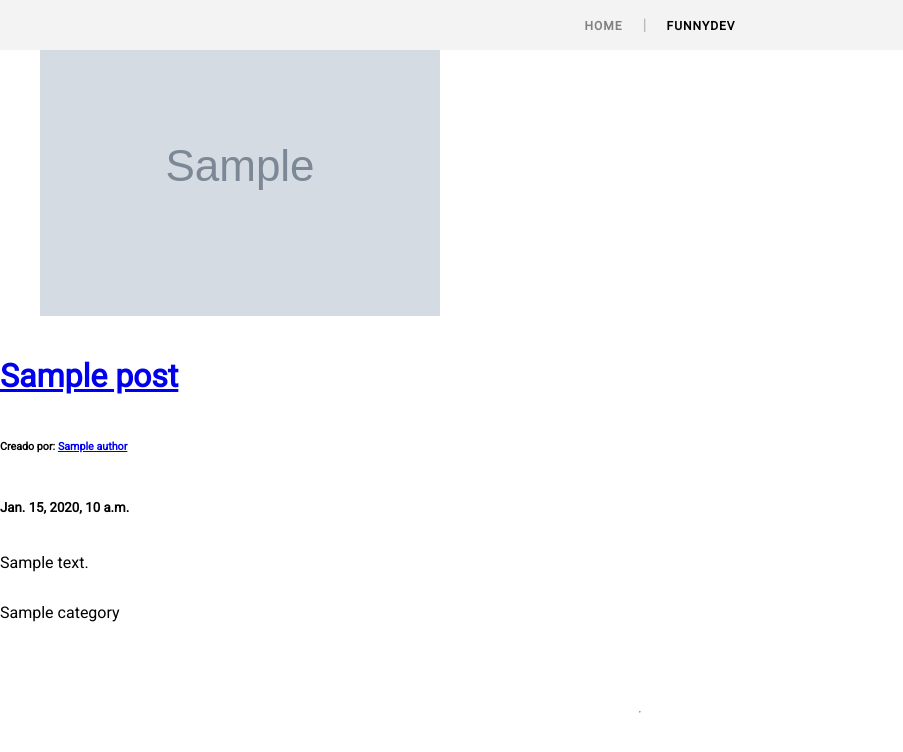
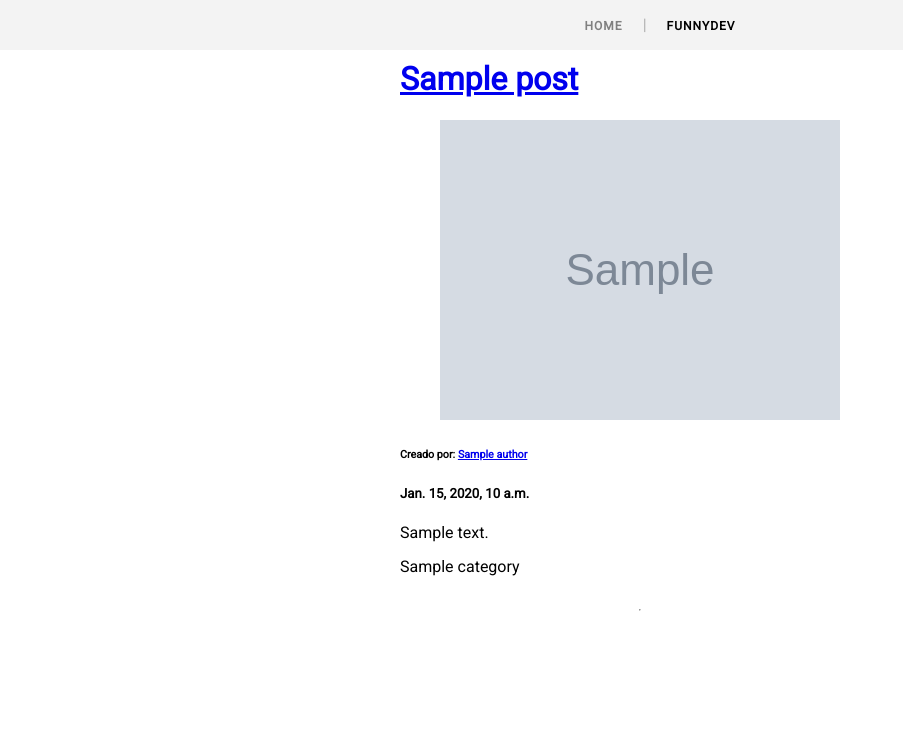
Before and after one commit to TheEnmanuel23/funnydev, a Django app: a page that uses src/templates/post_detail.html in a window 1280 px wide. Shown: the top 752 px of the page, without its empty margins (0-903 px from the left). Run offline with Django 3.2, Linux system fonts and the light colour scheme; tables that the repository leaves empty hold one stand-in row (values such as "Sample post"); grey boxes marked "Sample" are stand-in pictures; some libraries are stand-ins or nearby versions; some web fonts are replaced.

Commit message:
configure el html para el template post_datail e hice que se centrara en la pagina

```diff
--- a/src/static/css/base.css
+++ b/src/static/css/base.css
@@ -200,6 +200,18 @@ form {
 .actived {
   color: black !important; }
 
-@import 'post_detail'
+.post-detail-main {
+  display: flex;
+  flex-direction: column;
+  align-items: center; }
+
+.post_detail-document {
+  display: flex;
+  flex-direction: column;
+  min-width: 900px;
+  display: flex;
+  flex-direction: column;
+  align-items: center;
+  margin-top: 40px; }
 
 /*# sourceMappingURL=base.css.map */
--- a/src/static/devoloment_static/scss/base.scss
+++ b/src/static/devoloment_static/scss/base.scss
@@ -280,3 +280,5 @@ form {
 .actived {
     color: black !important;
 }
+
+@import 'post_detail'
--- a/src/static/devoloment_static/scss/post_detail.scss
+++ b/src/static/devoloment_static/scss/post_detail.scss
@@ -0,0 +1,15 @@
+.post-detail-main {
+    display: flex;
+    flex-direction: column;
+    align-items: center;
+}
+
+.post_detail-document {
+	display: flex;
+    flex-direction: column;
+    min-width: 900px;
+    display: flex;
+    flex-direction: column;
+    align-items: center;
+    margin-top: 40px;
+}
--- a/src/templates/post_detail.html
+++ b/src/templates/post_detail.html
@@ -20,12 +20,15 @@
 	  fjs.parentNode.insertBefore(js, fjs);
 	}(document, 'script', 'facebook-jssdk'));</script>
 
+	<div class="post-detail-main">
+		<div class="post_detail-document">
+			<div class="post-detail">
+				<h1><a href="{{ post.get_absolute_url }}">{{ post.title }}</a></h1>
 				{% if post.poster %}
 			  	<figure>
 					<img src="{{ post.poster.url }}" alt="{{post.title}}">
 				</figure>
 				{% endif %}
-	<h1><a href="{{ post.get_absolute_url }}">{{ post.title }}</a></h1>
 				<h6 class="author"><span>Creado por:</span> <a href="{{ post.author.link }}" target="blank">{{ post.author }}</a></h6>
 
 				<h5>{{ post.timestamp }}</h5>
@@ -33,9 +36,14 @@
 				{% for cat in post.category.all %}
 					<p>{{ cat }}</p>
 				{% endfor %}
+			</div>
+			<div class="facebook-section">
 				<p>
 					<div class="fb-like" data-href="{{ request.build_absolute_uri }}" data-layout="standard" data-action="like" data-size="small" data-show-faces="true" data-share="true"></div>
 				</p>
 				<hr>
 				<div class="fb-comments" data-href="{{ request.build_absolute_uri }}" data-numposts="5"></div>
+			</div>
+		</div>
+	</div>
 {% endblock content %}
```
Lines whose indentation alone changed are shown as unchanged.
